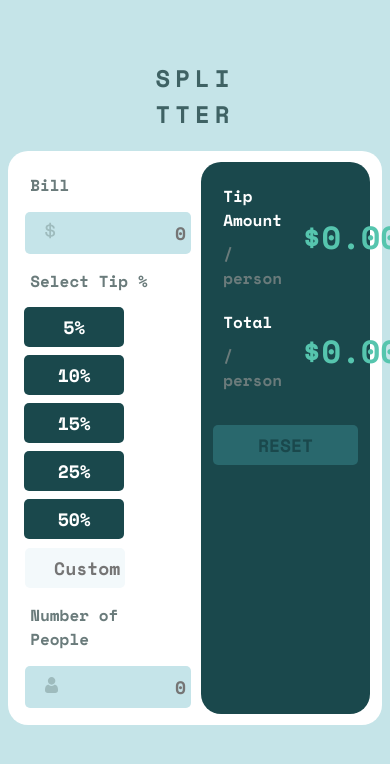
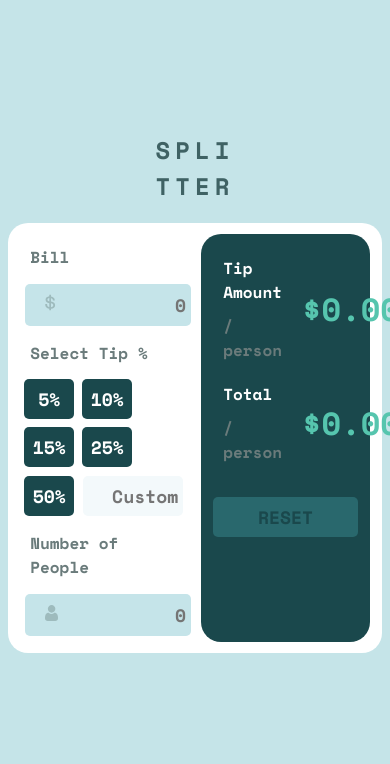
Before and after one commit to Alex7033/Tip-App, a React (Vite) app in the folder Tip-App/: page / in a window 390 px wide. Shown: the top 764 px of the page. Built offline with nearby package versions, Linux system fonts and the light colour scheme.

Commit message:
fix mobile btns size

```diff
--- a/Tip-App/src/index.css
+++ b/Tip-App/src/index.css
@@ -249,6 +249,10 @@ button:hover {
     /* width 50% */
     background: white;
     border-radius: 20px;
+
+  }
+  button{
+    width: 50px;
   }
 
 }
```
